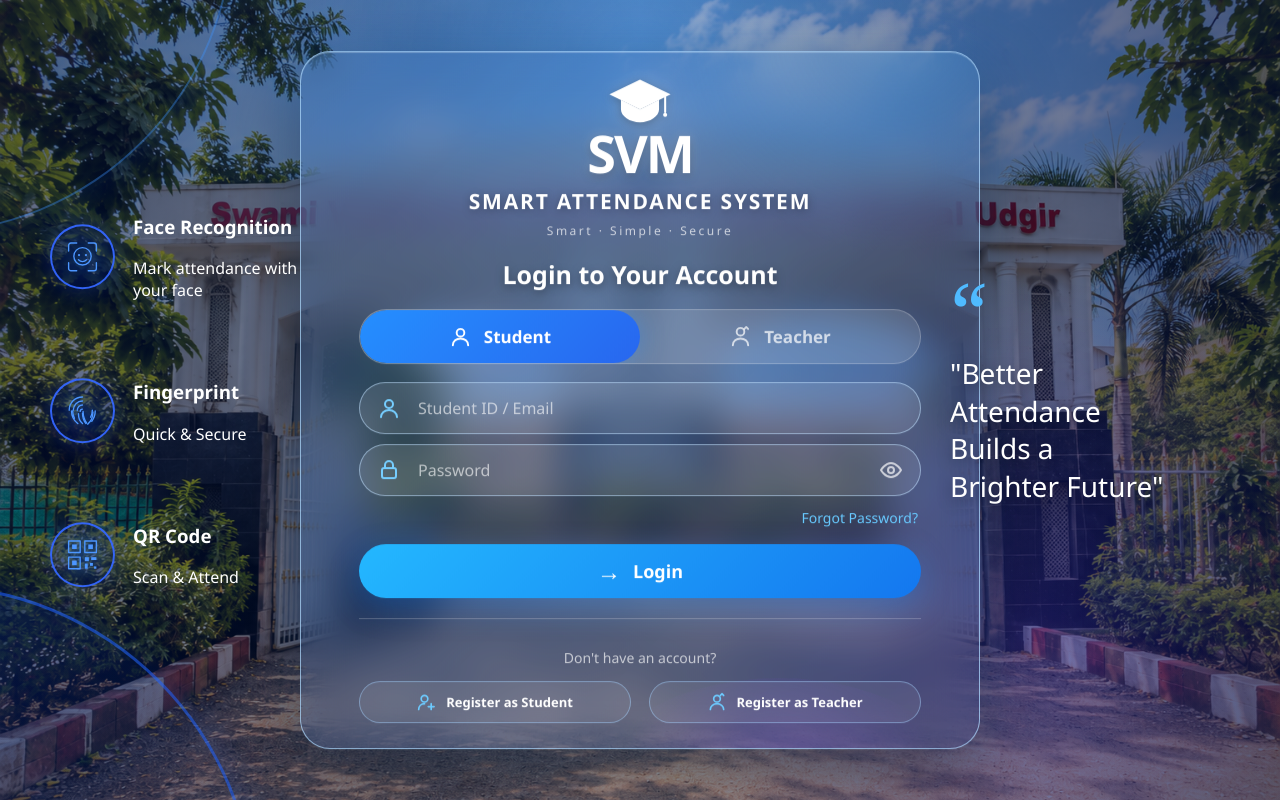
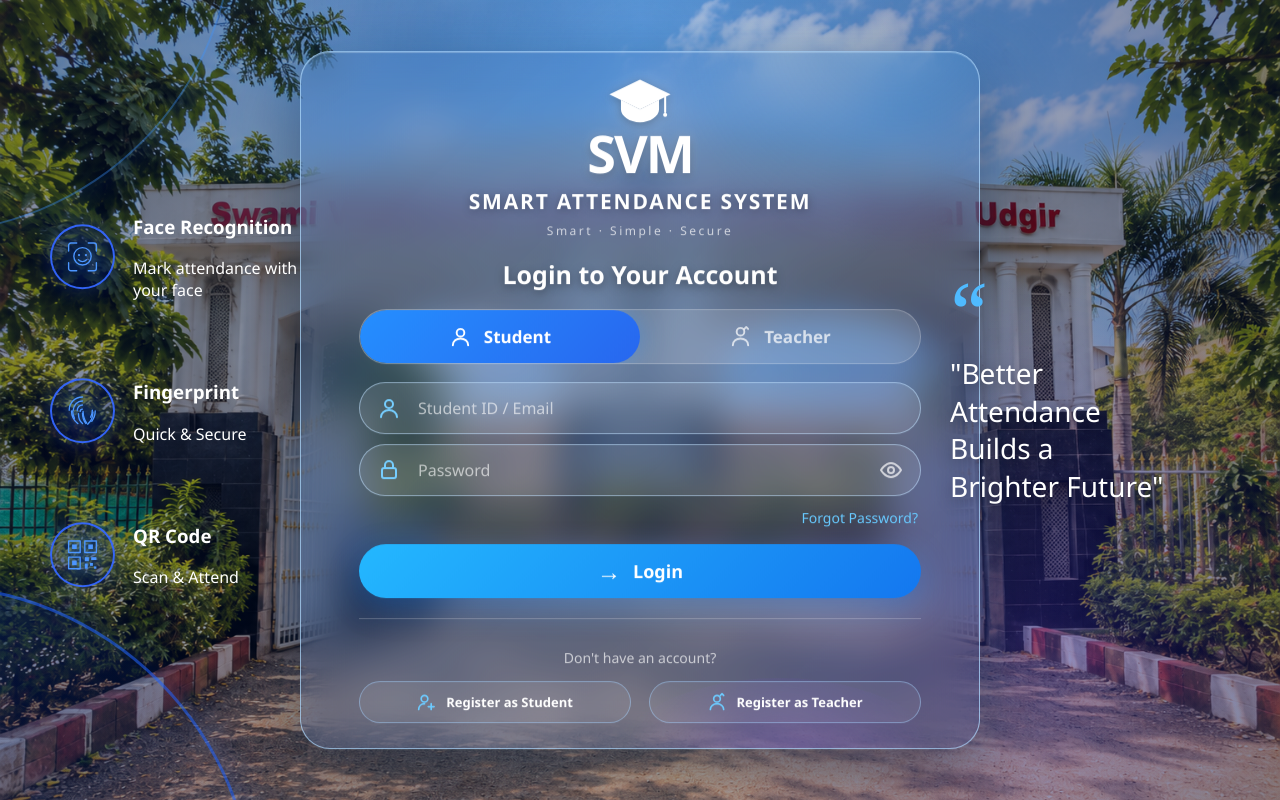
Before and after one commit to shindeanand3624-dev/smart-attendance-system, a Flask app: page /login in a window 1280 px wide. Run offline with Flask 3, Linux system fonts and the light colour scheme.

Commit message:
Update login.css

```diff
--- a/app/static/css/login.css
+++ b/app/static/css/login.css
@@ -12,16 +12,15 @@ body.login-page {
     min-height: 100vh;
     width: 100%;
     overflow: hidden;
-
-    font-family: "Segoe UI", Arial, Helvetica, sans-serif;
-    color: #ffffff;
+    font-family: "Segoe UI", Arial, sans-serif;
+    color: #fff;
 
     background:
         linear-gradient(
             90deg,
-            rgba(2, 15, 55, 0.62),
-            rgba(4, 35, 95, 0.34),
-            rgba(3, 15, 55, 0.66)
+            rgba(2, 15, 55, 0.48),
+            rgba(4, 35, 95, 0.22),
+            rgba(3, 15, 55, 0.48)
         ),
         url("/static/college-wallpaper.png")
         center center / cover no-repeat;
```
